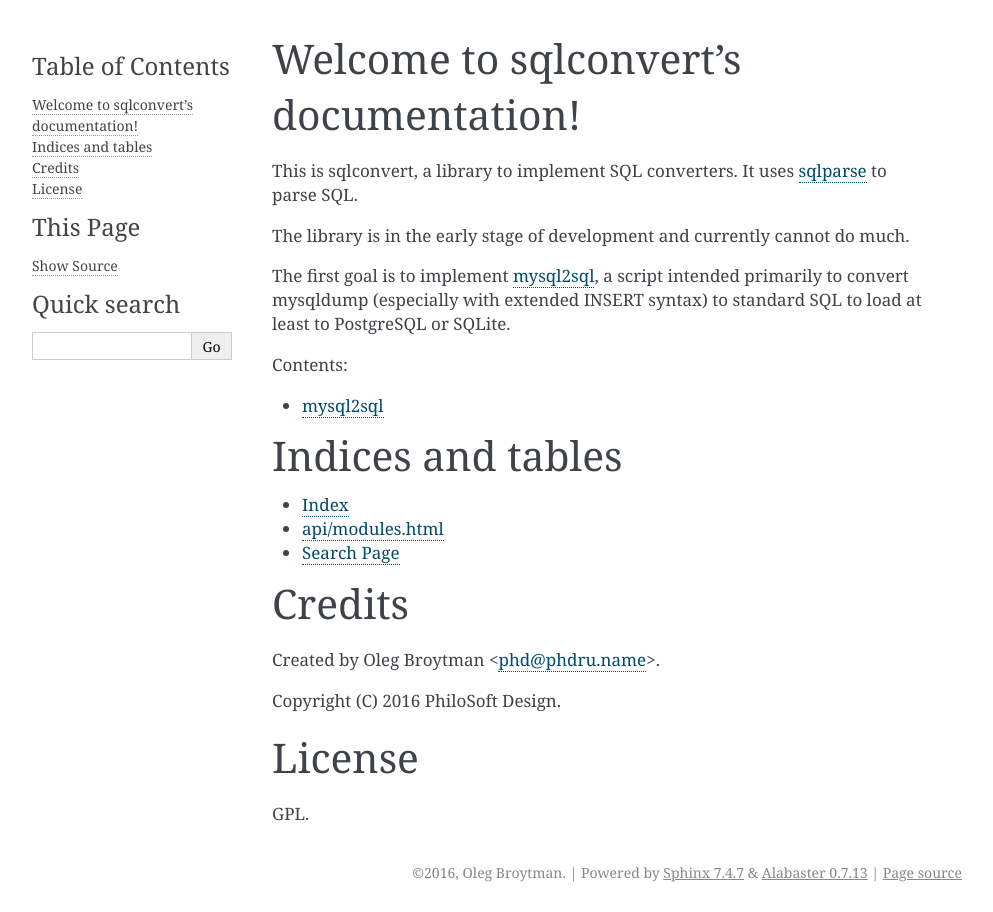
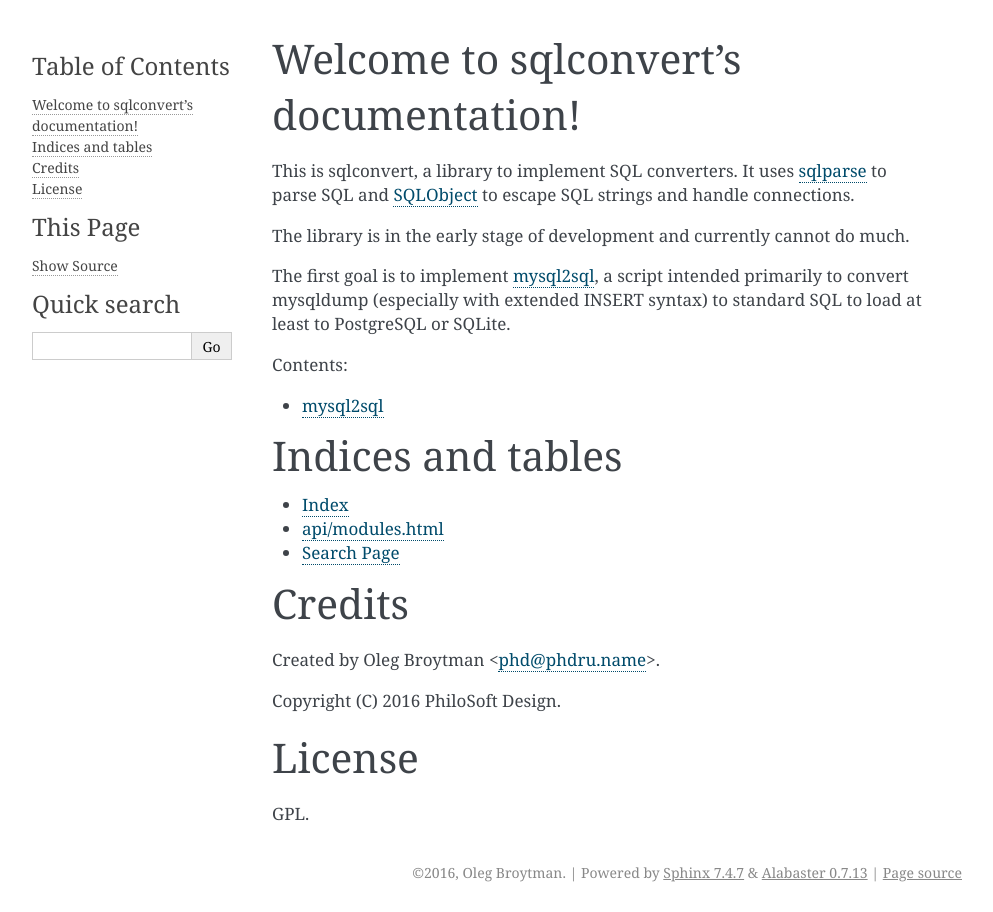
Before and after one commit to phdru/sqlconvert, a Sphinx documentation site: the page built from docs/index.rst, in a window 1280 px wide. Shown: the whole page, without its empty margins (148-1141 px from the left). Built offline with Sphinx 7.4.7, drawn with Linux system fonts in a browser that asks for light colours.

Commit message:
Update docs

```diff
--- a/README.txt
+++ b/README.txt
@@ -3,7 +3,8 @@
 License: GPL
 
 This is sqlconvert, a library to perform SQL conversions. It uses
-sqlparse to parse SQL.
+sqlparse to parse SQL and SQLObject to escape SQL strings and handle
+connections.
 
 The library is in the early stage of development and currently cannot do
 much.
--- a/docs/index.rst
+++ b/docs/index.rst
@@ -7,7 +7,8 @@
 =====================================
 
 This is sqlconvert, a library to implement SQL converters. It uses `sqlparse
-<https://github.com/andialbrecht/sqlparse>`_ to parse SQL.
+<https://github.com/andialbrecht/sqlparse>`_ to parse SQL and `SQLObject
+<http://sqlobject.org/>`_ to escape SQL strings and handle connections.
 
 The library is in the early stage of development and currently cannot do much.
 
```
